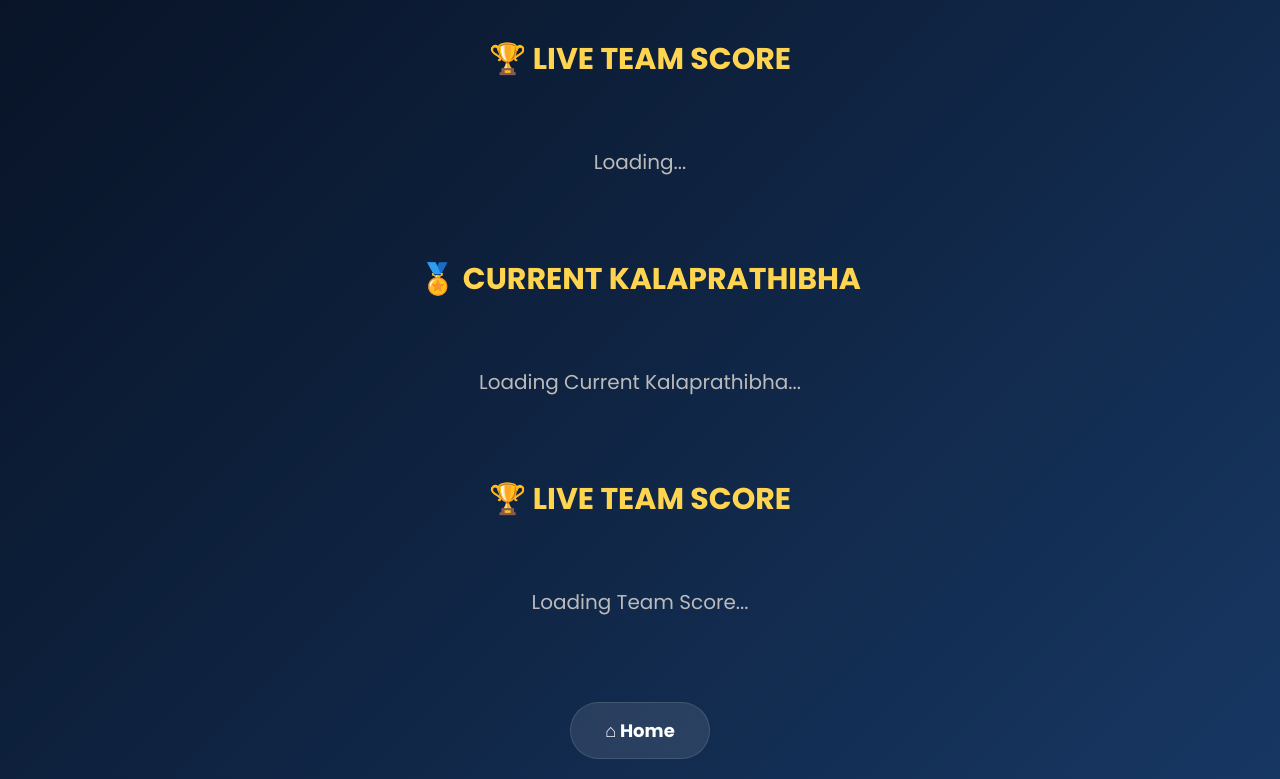
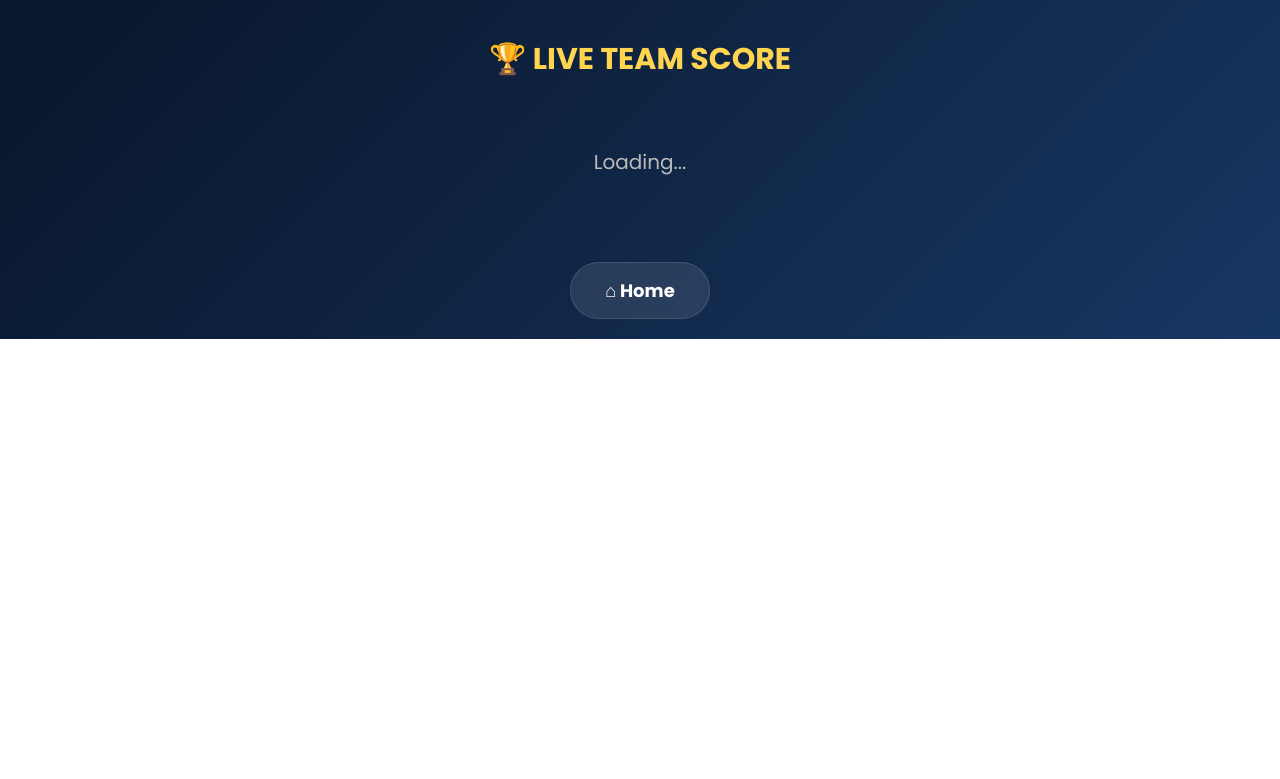
Before and after one commit to nijaskds/AURA-HIDAYA-MINI-MEET, a plain HTML site: page live.html in a window 1280 px wide. Shown: the part 633-1412 px from the top of the page. After the commit the page ends 972 px from the top, so only its background shows below. Drawn offline with Linux system fonts and the light colour scheme; a script that the page names is missing.

Commit message:
Update live.html

```diff
--- a/live.html
+++ b/live.html
@@ -522,37 +522,6 @@ Loading...
 </div>
 
 </div>
-<h2 class="section-title">
-
-🏅 CURRENT KALAPRATHIBHA
-
-</h2>
-
-<div id="currentKalaprathibha" class="live-container">
-
-<div class="waiting">
-
-Loading Current Kalaprathibha...
-
-</div>
-
-</div>
-
-<h2 class="section-title">
-
-🏆 LIVE TEAM SCORE
-
-</h2>
-
-<div id="teamScore" class="live-container">
-
-<div class="waiting">
-
-Loading Team Score...
-
-</div>
-
-</div>
 
 <div style="text-align:center;">
 
```
